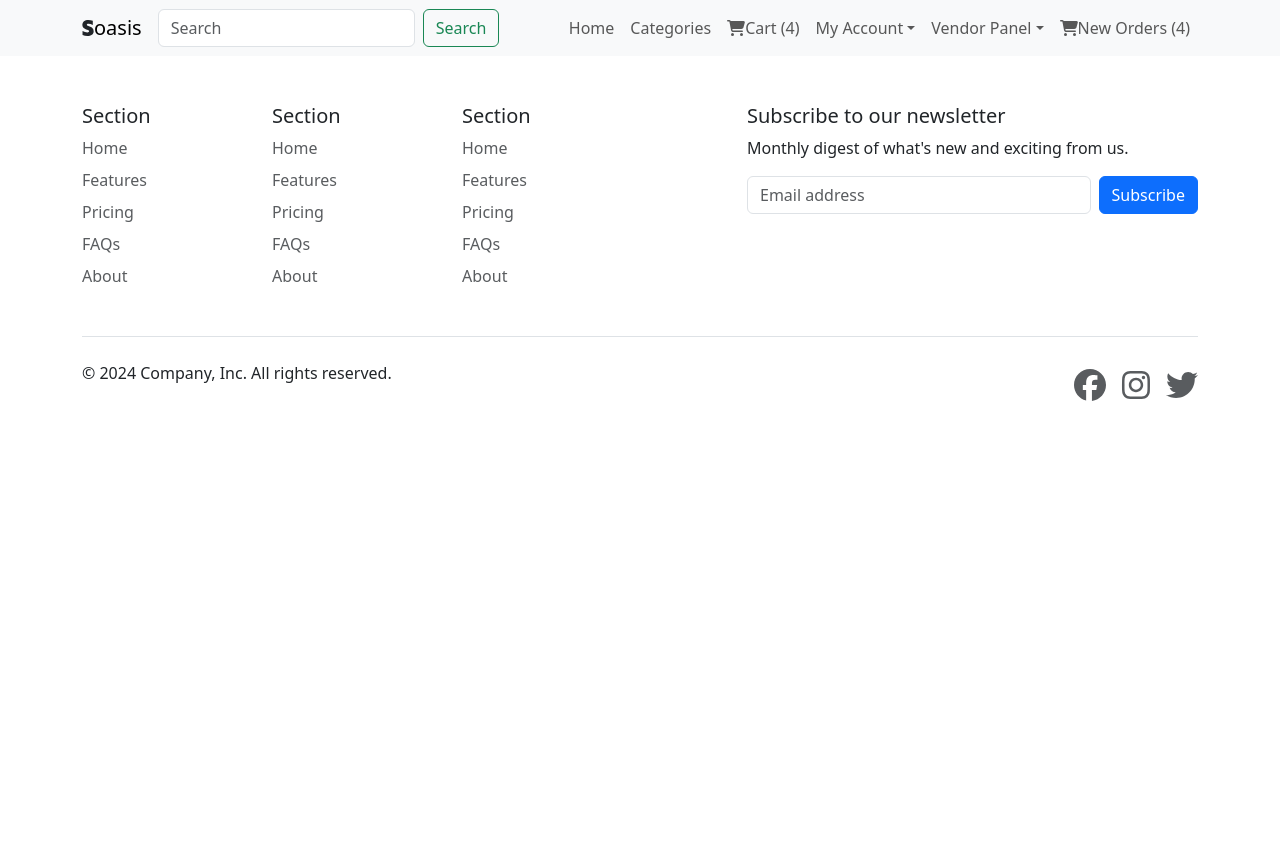
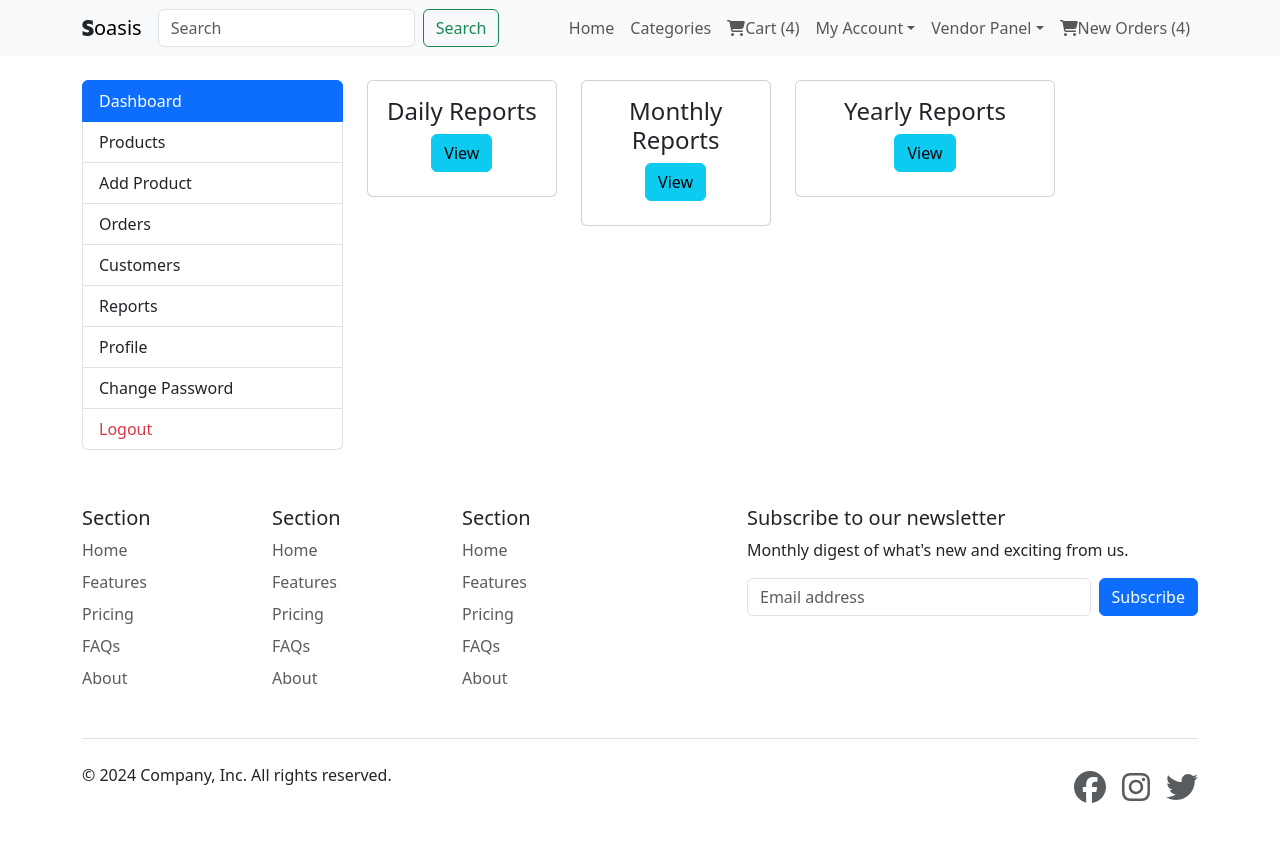
Before and after one commit to FuuToru/Ecommerce, a React (Create React App) app in the folder src/frontend/: page /vendor/reports in a window 1280 px wide. Shown: the top 842 px of the page. Before the commit the page ends 800 px from the top, so only its background shows below. Built offline with nearby package versions, Linux system fonts and the light colour scheme.

Commit message:
add: vendor report panel

```diff
--- a/src/frontend/src/App.js
+++ b/src/frontend/src/App.js
@@ -36,7 +36,11 @@ import VendorLogin from './components/Vendor/VendorLogin';
 import VendorRegister from './components/Vendor/VendorRegister';
 import VendorProducts from './components/Vendor/VendorProducts';
 import VendorAddProduct from './components/Vendor/VendorAddProduct';
-
+import VendorOrders from './components/Vendor/VendorOrders';
+import VendorCustomers from './components/Vendor/VendorCustomers';
+import VendorReports from './components/Vendor/VendorReports';
+import VendorProfile from './components/Vendor/VendorProfile';
+import VendorChangePassword from './components/Vendor/VendorChangePassword';
 
 function App() {
   return (
@@ -66,6 +70,12 @@ function App() {
         <Route path='/vendor/dashboard' element={<VendorDashboard/>}></Route>
         <Route path='/vendor/products' element={<VendorProducts/>}></Route>
         <Route path='/vendor/add-product' element={<VendorAddProduct/>}></Route>
+        <Route path='/vendor/orders' element={<VendorOrders/>}></Route>
+        <Route path='/vendor/customers' element={<VendorCustomers/>}></Route>
+        <Route path='/vendor/reports' element={<VendorReports/>}></Route>
+        <Route path='/vendor/profile' element={<VendorProfile/>}></Route>
+        <Route path='/vendor/changepassword' element={<VendorChangePassword/>}></Route>
+
 
 
 
--- /dev/null
+++ b/src/frontend/src/components/Vendor/VendorChangePassword.js
@@ -0,0 +1,46 @@
+//Packages
+import { Link } from 'react-router-dom';
+//Assets
+import logo from '../../logo.svg';
+import ProductDetail from '../ProductDetail';
+import VendorSidebar from './VendorSidebar';
+function VendorChangePassword(props){
+    return(
+        <div className='container mt-4'>
+            <div className='row'>
+                <div className='col-md-3 col-12 mb-2'>
+                    <VendorSidebar/>
+
+                </div>
+            {/* <div className='row'> */}
+                <div className='col-md-9 col-12 mb-2'>
+                    <div className='card'>
+                        <h4 className='card-header'>Change Password</h4>
+                        <div className='card-body'>
+                    <form>
+                    <div className="mb-3">
+                        <label for="pwd" className="form-label">New Password</label>
+                        <input type="password" className="form-control" id="pwd" />
+                    </div>
+                    <div className="mb-3">
+                        <label for="cpwd" className="form-label">Confirm Password</label>
+                        <input type="password" className="form-control" id="cpwd" />
+                    </div>
+                    <button type="submit" className="btn btn-primary">Submit</button>
+                    </form>
+
+                        </div>
+                    </div>
+
+
+                </div>
+
+            </div>
+        {/* </div> */}
+        </div>
+
+
+    );
+}
+
+export default VendorChangePassword;
--- a/src/frontend/src/components/Vendor/VendorCustomers.js
+++ b/src/frontend/src/components/Vendor/VendorCustomers.js
@@ -39,7 +39,9 @@ function VendorCustomers(props){
                             </td>
                             <td>12233445</td>
                             <td>
+                            <button className='btn btn-primary btn-sm me-1'>Orders</button>
                                 <button className='btn btn-danger btn-sm'>Remove from list</button>
+
                             </td>
                         </tr>
                         <tr>
@@ -54,7 +56,9 @@ function VendorCustomers(props){
                             </td>
                             <td>12233445</td>
                             <td>
+                            <button className='btn btn-primary btn-sm me-1'>Orders</button>
                                 <button className='btn btn-danger btn-sm'>Remove from list</button>
+
                             </td>
                         </tr>
 
--- /dev/null
+++ b/src/frontend/src/components/Vendor/VendorProfile.js
@@ -0,0 +1,59 @@
+//Packages
+import { Link } from 'react-router-dom';
+//Assets
+import logo from '../../logo.svg';
+import ProductDetail from '../ProductDetail';
+import VendorSidebar from './VendorSidebar';
+function VendorProfile(props){
+    return(
+        <div className='container mt-4'>
+            <div className='row'>
+                <div className='col-md-3 col-12 mb-2'>
+                    <VendorSidebar/>
+
+                </div>
+            {/* <div className='row'> */}
+                <div className='col-md-9 col-12 mb-2'>
+                    <div className='card'>
+                        <h4 className='card-header'>Update Profile</h4>
+                        <div className='card-body'>
+                    <form>
+                    <div className="mb-3">
+                        <label for="firstName" className="form-label">First Name</label>
+                        <input type="text" className="form-control" id="firstName" />
+                    </div>
+                    <div className="mb-3">
+                        <label for="lastName" className="form-label">Last Name</label>
+                        <input type="text" className="form-control" id="lastName" />
+                    </div>
+
+                    <div className="mb-3">
+                        <label for="username" className="form-label">Username</label>
+                        <input type="text" className="form-control" id="username" />
+                    </div>
+                    <div className="mb-3">
+                        <label for="email" className="form-label">Email</label>
+                        <input type="email" className="form-control" id="email" />
+                    </div>
+                    <div className="mb-3">
+                        <label for="img" className="form-label">Profile Image</label>
+                        <input type="file" className="form-control" id="img" alt="Upload profile image" />
+                    </div>
+                    <button type="submit" className="btn btn-primary">Submit</button>
+                    </form>
+
+                        </div>
+                    </div>
+
+
+                </div>
+
+            </div>
+        {/* </div> */}
+        </div>
+
+
+    );
+}
+
+export default VendorProfile;
--- /dev/null
+++ b/src/frontend/src/components/Vendor/VendorReports.js
@@ -0,0 +1,45 @@
+import VendorSidebar from "./VendorSidebar";
+function VendorReports(){
+    return(
+        <div className='container mt-4'>
+        <div className='row'>
+            <div className='col-md-3 col-12 mb-2'>
+                <VendorSidebar/>
+
+            </div>
+            <div className='col-md-9 col-12 mb-2'>
+                <div className='row'>
+                    <div className='col-md-3 mb-2'>
+                        <div className='card'>
+                            <div className='card-body text-center'>
+                                <h4>Daily Reports</h4>
+                                <h4><a href="#" className="btn btn-info">View</a></h4>
+                            </div>
+                        </div>
+                    </div>
+                    <div className='col-md-3 mb-2'>
+                    <div className='card'>
+                            <div className='card-body text-center'>
+                                <h4>Monthly Reports</h4>
+                                <h4><a href="#" className="btn btn-info">View</a></h4>
+                            </div>
+                        </div>
+                    </div>
+                    <div className='col-md-4 mb-2'>
+                    <div className='card'>
+                            <div className='card-body text-center'>
+                                <h4>Yearly Reports</h4>
+                                <h4><a href="#" className="btn btn-info">View</a></h4>
+                            </div>
+                        </div>
+                    </div>
+                </div>
+            </div>
+
+        </div>
+    </div>
+
+    );
+}
+
+export default VendorReports;
--- a/src/frontend/src/components/Vendor/VendorSidebar.js
+++ b/src/frontend/src/components/Vendor/VendorSidebar.js
@@ -12,6 +12,8 @@ function VendorSidebar(props){
             <Link to="/vendor/orders" className="list-group-item list-group-item-action">Orders</Link>
             <Link to="/vendor/customers" className="list-group-item list-group-item-action ">Customers</Link>
             <Link to="/vendor/reports" className="list-group-item list-group-item-action ">Reports</Link>
+            <Link to="/vendor/profile" className="list-group-item list-group-item-action ">Profile</Link>
+            <Link to="/vendor/changepassword" className="list-group-item list-group-item-action ">Change Password</Link>
             <a className="list-group-item list-group-item-action text-danger ">Logout</a>
         </div>
 
```
